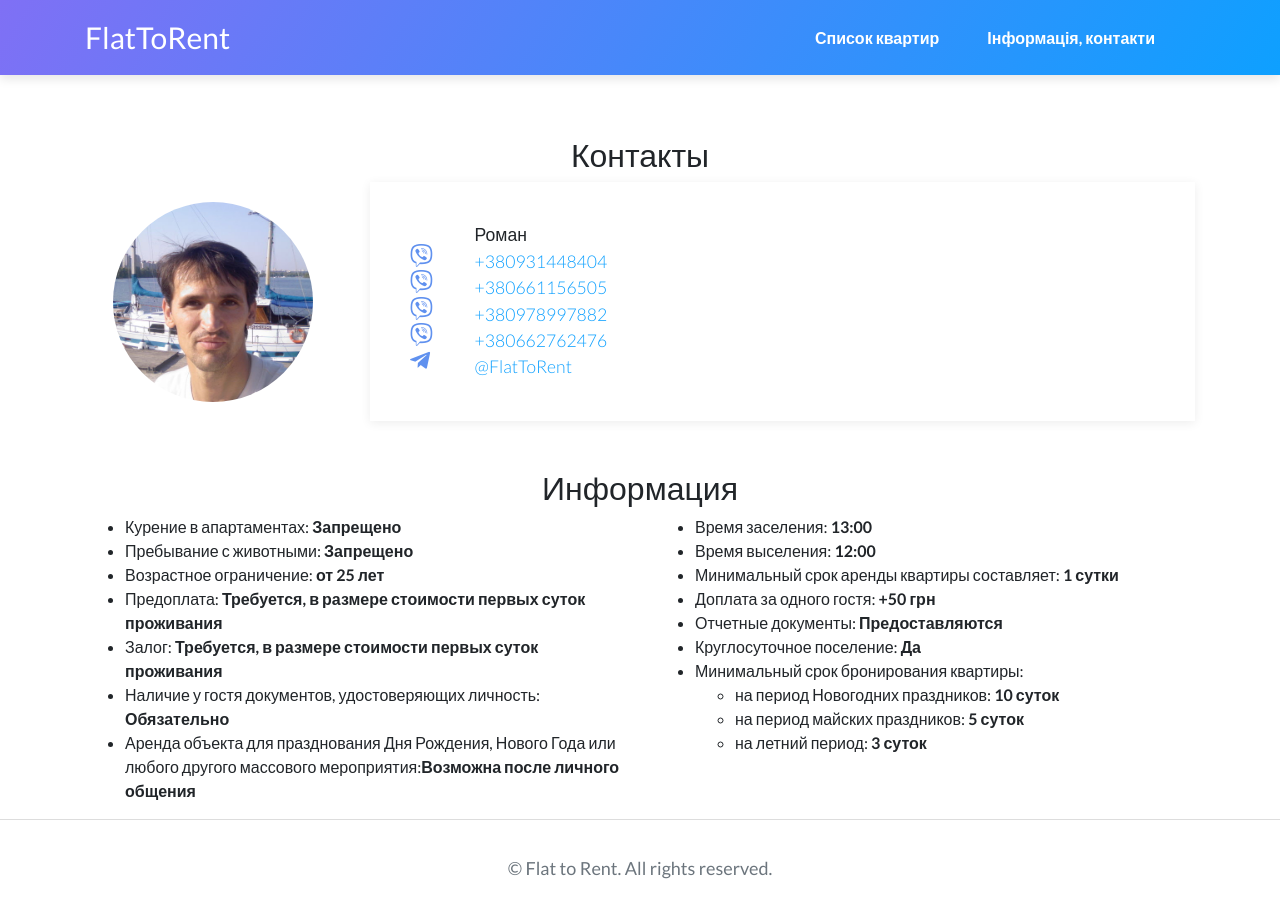
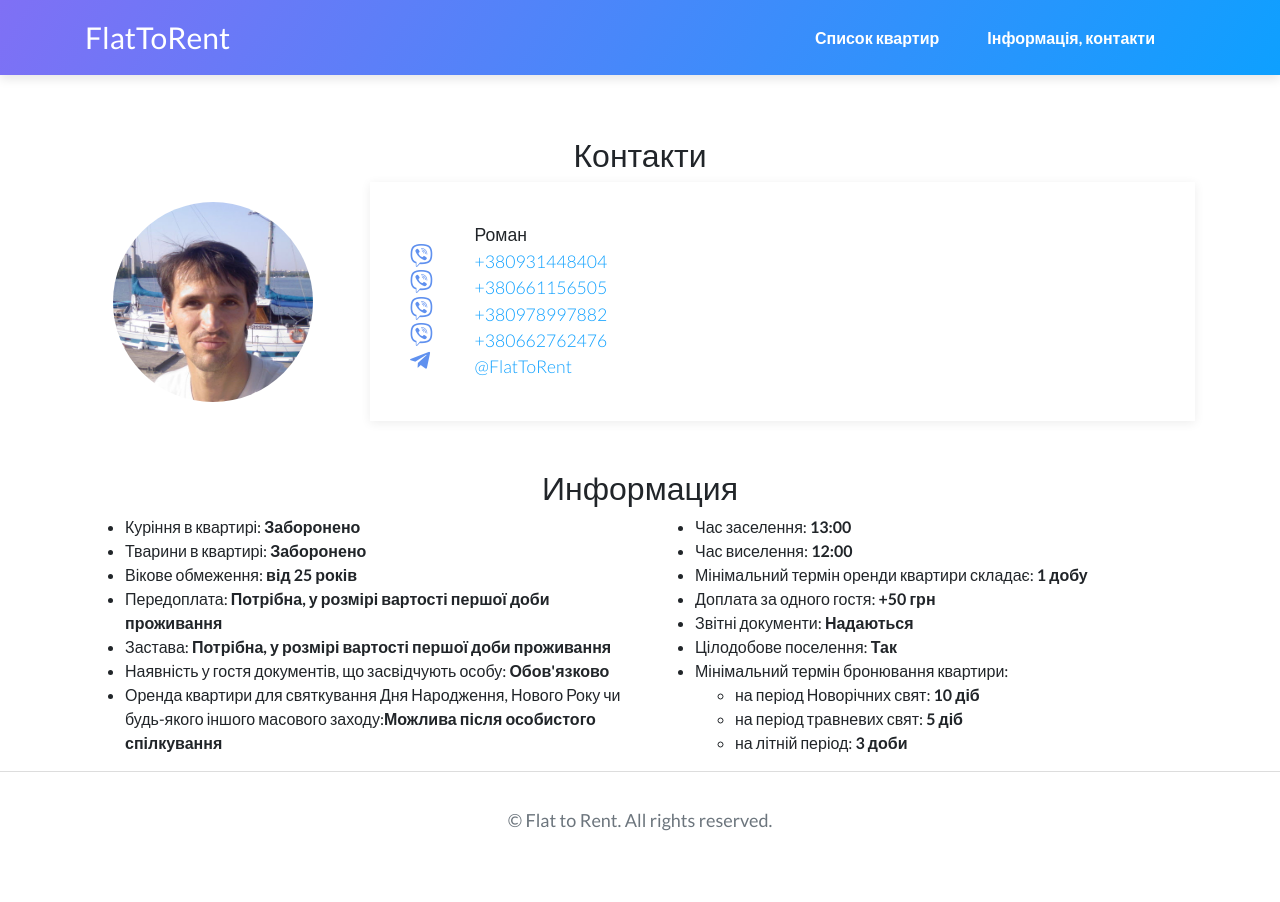
Before and after one commit to SvineruS/flattorent, a React (Create React App) app: page /#/rules in a window 1280 px wide. After the commit the page ends 854 px from the top, so only its background shows below. Built offline with nearby package versions, Linux system fonts and the light colour scheme.

Commit message:
Українізація

```diff
--- a/public/index.html
+++ b/public/index.html
@@ -3,8 +3,8 @@
 <head>
     <meta charset="utf-8"/>
 
-    <title>Аренда квартир в Києві</title>
-    <meta name="description" content="Аренда квартир в Києві добово та погодинно">
+    <title>Оренда квартир в Києві</title>
+    <meta name="description" content="Оренда квартир в Києві добово та погодинно">
 
     <link rel="icon" href="%PUBLIC_URL%/favicon.png"/>
     <meta name="viewport" content="width=device-width, initial-scale=1.0, shrink-to-fit=no">
--- a/src/flattorent/Rules.tsx
+++ b/src/flattorent/Rules.tsx
@@ -5,7 +5,7 @@ function Rules() {
     return (
       <div>
 
-          <h2 className="text-center mt-5">Контакты</h2>
+          <h2 className="text-center mt-5">Контакти</h2>
 
           <div className="row">
               <div className="col-md-3 d-flex justify-content-center align-items-center">
@@ -33,32 +33,32 @@ function Rules() {
           <div className="row">
               <div className="col-lg-6">
                   <ul>
-                      <li>Курение в апартаментах: <b>Запрещено </b></li>
-                      <li>Пребывание с животными: <b>Запрещено </b></li>
-                      <li>Возрастное ограничение: <b>от 25 лет </b></li>
-                      <li>Предоплата: <b>Требуется, в размере стоимости первых суток проживания </b></li>
-                      <li>Залог: <b>Требуется, в размере стоимости первых суток проживания </b></li>
-                      <li>Наличие у гостя документов, удостоверяющих личность: <b>Обязательно </b></li>
-                      <li>Аренда объекта для празднования Дня Рождения, Нового Года или любого
-                          другого массового мероприятия:
-                          <b>Возможна после личного общения </b></li>
+                      <li>Куріння в квартирі: <b>Заборонено</b></li>
+                      <li>Тварини в квартирі: <b>Заборонено</b></li>
+                      <li>Вікове обмеження: <b>від 25 років</b></li>
+                      <li>Передоплата: <b>Потрібна, у розмірі вартості першої доби проживання</b></li>
+                      <li>Застава: <b>Потрібна, у розмірі вартості першої доби проживання</b></li>
+                      <li>Наявність у гостя документів, що засвідчують особу: <b>Обов'язково</b></li>
+                      <li>Оренда квартири для святкування Дня Народження, Нового Року чи будь-якого
+                          іншого масового заходу:
+                          <b>Можлива після особистого спілкування </b></li>
                   </ul>
 
 
               </div>
               <div className="col-lg-6">
                   <ul>
-                      <li>Время заселения: <b>13:00 </b></li>
-                      <li>Время выселения: <b>12:00 </b></li>
-                      <li>Минимальный срок аренды квартиры составляет: <b>1 сутки </b></li>
+                      <li>Час заселення: <b>13:00</b></li>
+                      <li>Час виселення: <b>12:00</b></li>
+                      <li>Мінімальний термін оренди квартири складає: <b>1 добу</b></li>
                       <li>Доплата за одного гостя: <b>+50 грн</b></li>
-                      <li>Отчетные документы: <b>Предоставляются </b></li>
-                      <li>Круглосуточное поселение: <b>Да </b></li>
-                      <li>Минимальный срок бронирования квартиры:
+                      <li>Звітні документи: <b>Надаються</b></li>
+                      <li>Цілодобове поселення: <b>Так </b></li>
+                      <li>Мінімальний термін бронювання квартири:
                           <ul>
-                              <li>на период Новогодних праздников: <b>10 суток </b></li>
-                              <li>на период майских праздников: <b>5 суток </b></li>
-                              <li>на летний период: <b>3 суток </b></li>
+                              <li>на період Новорічних свят: <b>10 діб </b></li>
+                              <li>на період травневих свят: <b>5 діб </b></li>
+                              <li>на літній період: <b>3 доби </b></li>
                           </ul>
                       </li>
                   </ul>
```
